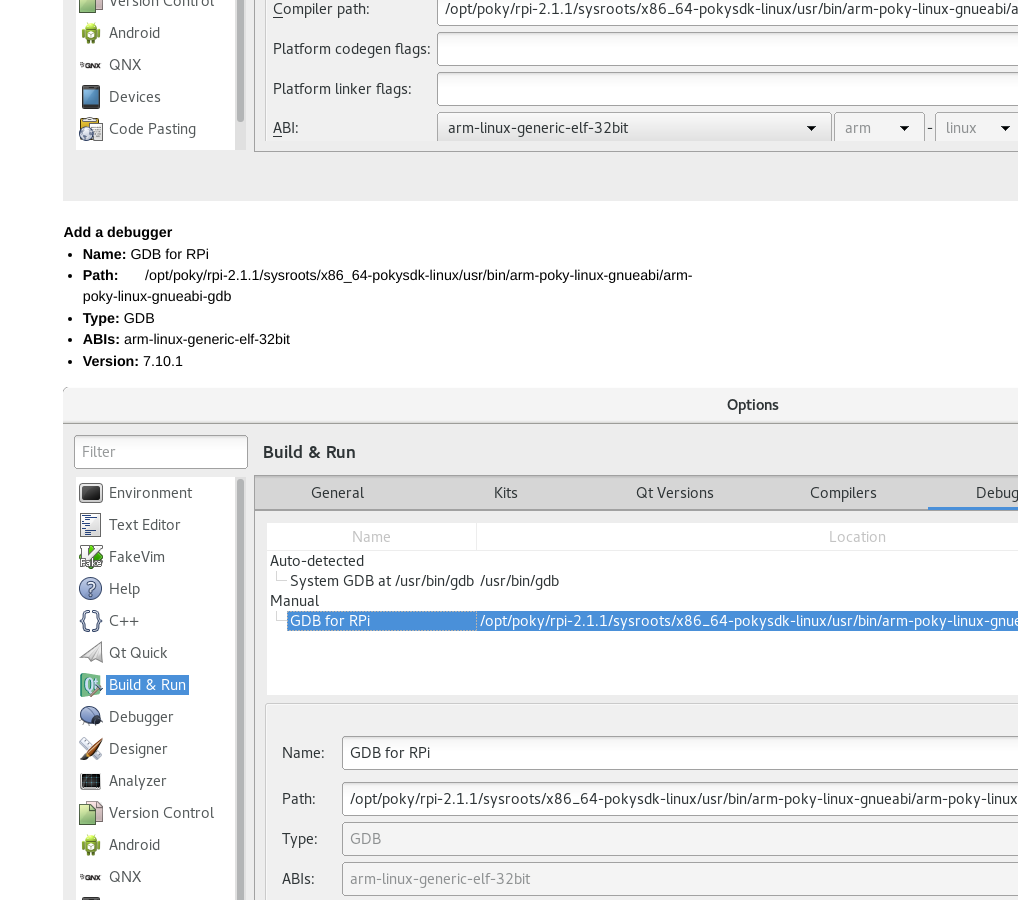
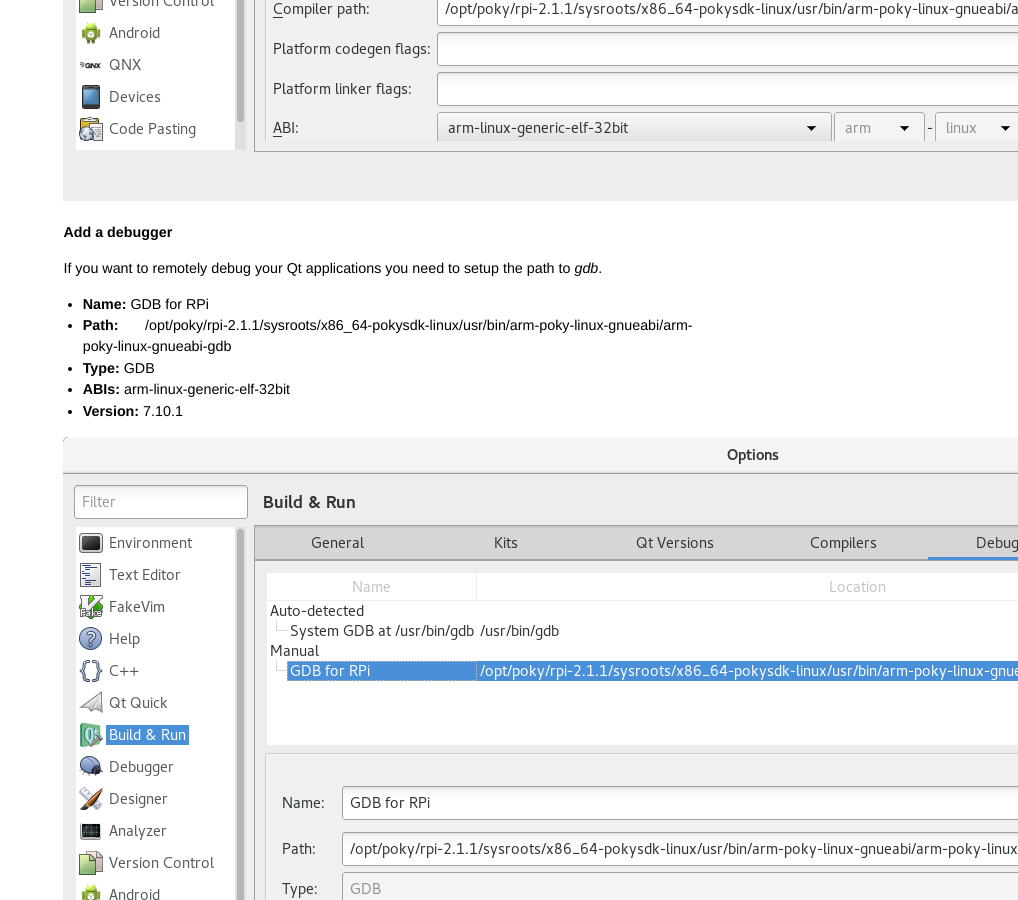
Before and after one commit to jumpnow/jumpnowtek-site, a Jekyll site: the page built from _posts/2016-11-01-Qt-Creator-Setup-for-RPi-cross-development.md, in a window 1280 px wide and 900 px high, scrolled down 2347 px. Shown: the whole window, without its empty margins (262-1280 px from the left). Built offline with Jekyll 4.4.1, drawn with Linux system fonts in a browser that asks for light colours; some of the changed lines change nothing that is shown.

Commit message:
More tweaks to qt creator doc

```diff
--- a/_posts/2016-11-01-Qt-Creator-Setup-for-RPi-cross-development.md
+++ b/_posts/2016-11-01-Qt-Creator-Setup-for-RPi-cross-development.md
@@ -2,7 +2,7 @@
 layout: post
 title: Using Qt Creator to cross-compile and debug Raspberry Pi Qt5 apps
 description: "Setup of Qt Creator to use the Yocto RPi SDK"
-date: 2016-11-01 09:08:00
+date: 2016-11-01 09:14:00
 categories: rpi
 tags: [rpi, qt5, qt creator, eglfs, opengl, qml, yocto]
 ---
@@ -68,6 +68,8 @@
 <img src="../assets/qtcreator-compiler.png" alt="Qt Creator compiler setup screenshot"/>
 
 #### Add a debugger
+
+If you want to remotely debug your Qt applications you need to setup the path to *gdb*.
 
 * **Name:** GDB for RPi
 * **Path:** /opt/poky/rpi-2.1.1/sysroots/x86_64-pokysdk-linux/usr/bin/arm-poky-linux-gnueabi/arm-poky-linux-gnueabi-gdb
```
